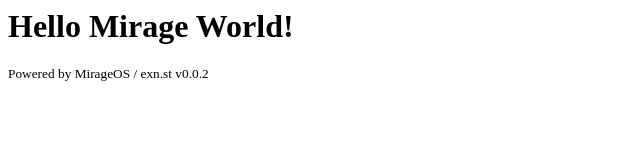
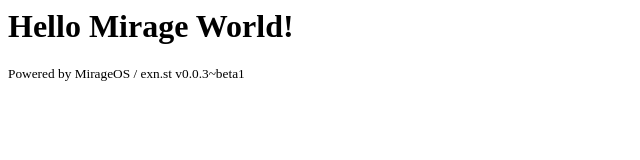
Before and after one commit to kit-ty-kate/exn.st, a plain HTML site: page src/htdocs/index.html in a window 1280 px wide. Shown: the full height of the page, 0-640 px from the left. Drawn offline with Linux system fonts and the light colour scheme.

Commit message:
Version 0.0.3~beta1

```diff
--- a/src/htdocs/index.html
+++ b/src/htdocs/index.html
@@ -1,6 +1,6 @@
 <html>
   <body>
     <h1>Hello Mirage World!</h1>
-    <footer><small>Powered by MirageOS / exn.st v0.0.2</small></footer>
+    <footer><small>Powered by MirageOS / exn.st v0.0.3~beta1</small></footer>
   </body>
 </html>
```
